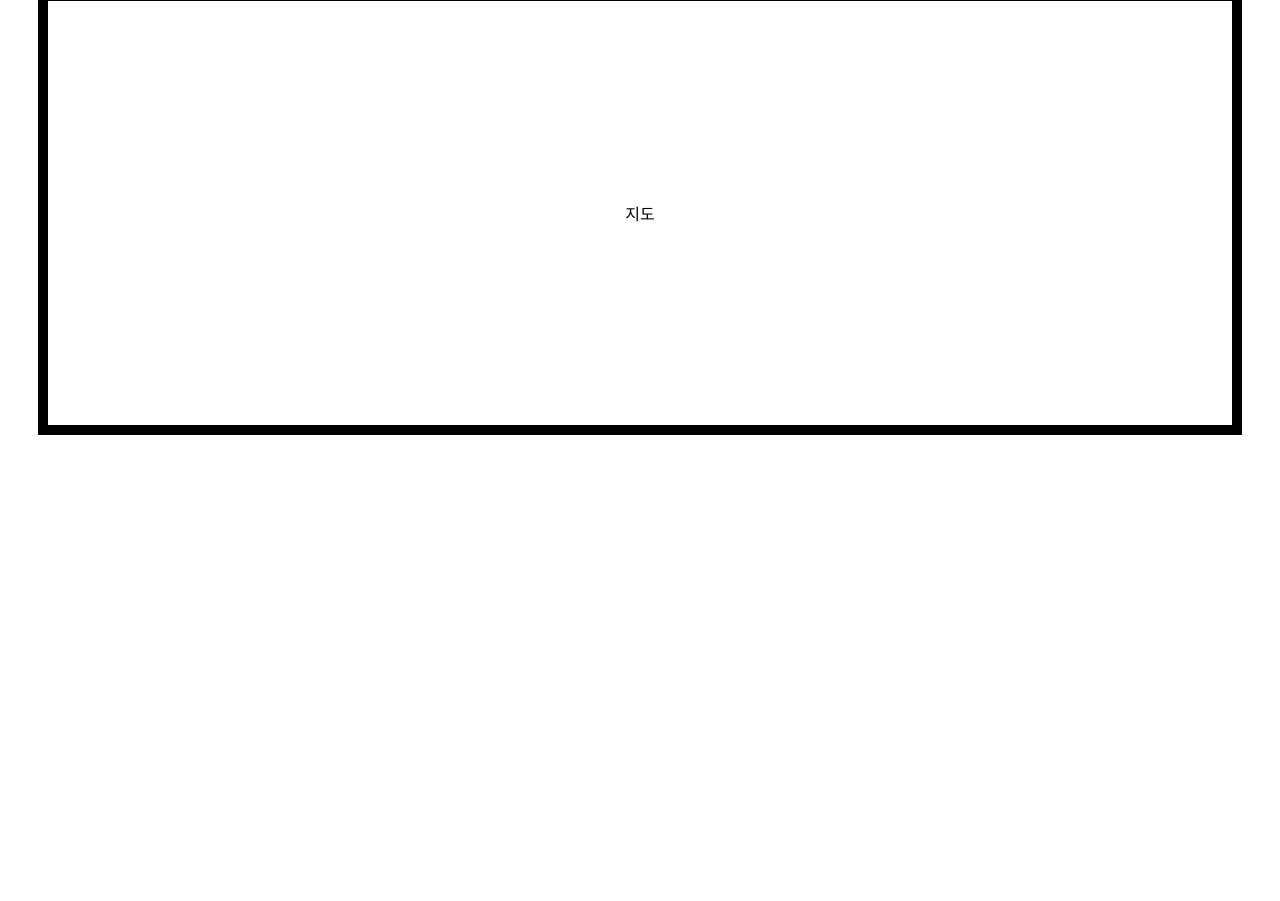
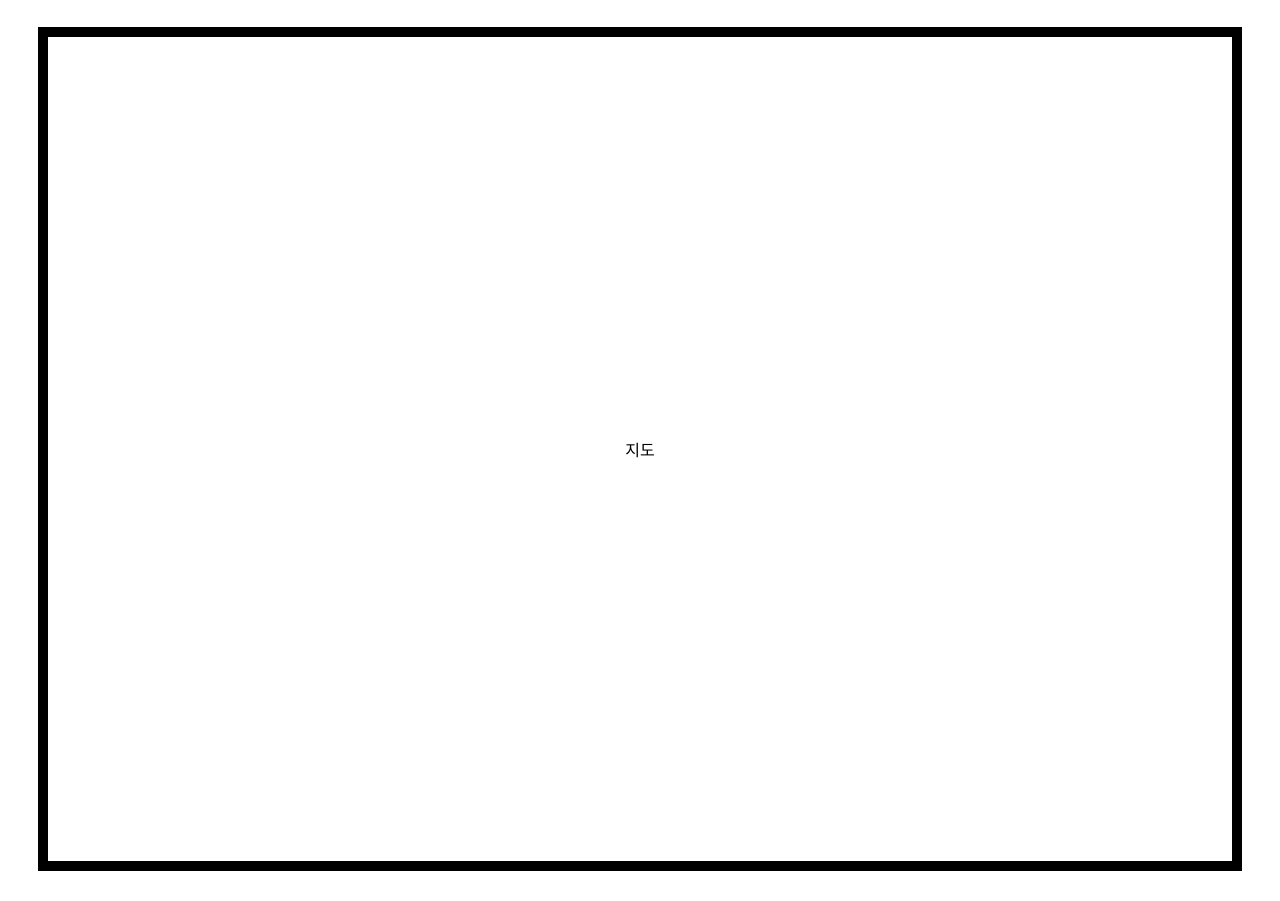
Before and after one commit to git-joon/a, a plain HTML site: page index.html in a window 1280 px wide. Shown: the part 446-1347 px from the top of the page. Before the commit the page ends 911 px from the top, so only its background shows below. Drawn offline with Linux system fonts and the light colour scheme.

Commit message:
Add files via upload

```diff
--- a/index.html
+++ b/index.html
@@ -18,7 +18,7 @@
             }
             div{
                 border: 10px solid black;
-                padding: 200px;
+                padding: 400px;
                 margin: 30px;
                 text-align: center;
 
@@ -35,7 +35,7 @@
         <h1>Apple Pay Map</h1>
         <!--검색창-->
 
-        <br><br><h2>가맹점을 검색하세요.</h2>
+        <br><br><br><br><h2>가맹점을 검색하세요.</h2>
         <!--지도창-->
         <div>
             지도
```
